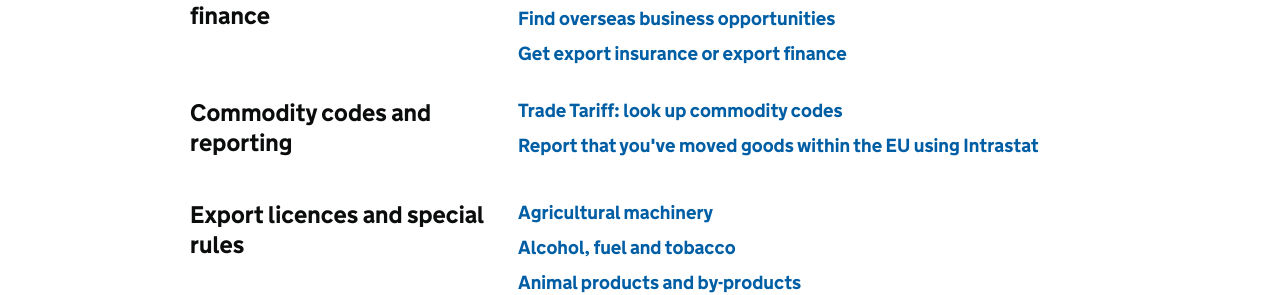
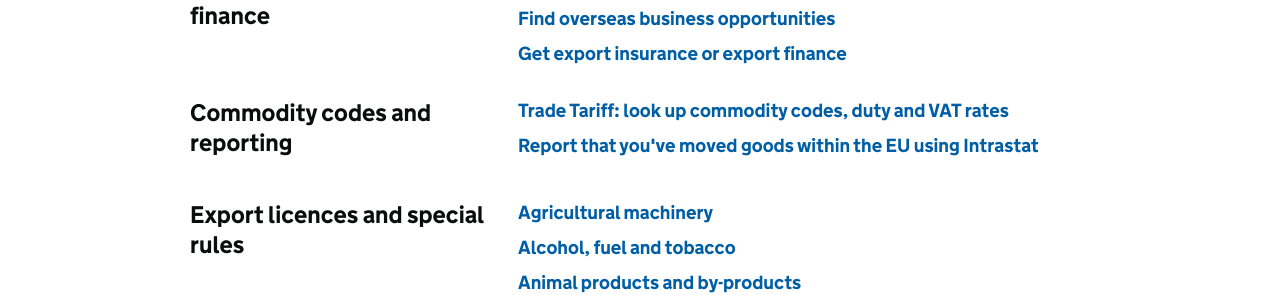
Before and after one commit to alphagov/govuk-import-export-prototype, a Jekyll site: the page built from topic/business-and-self-employed/exporting-and-doing-business-abroad.html, in a window 1280 px wide. Shown: the part 680-975 px from the top of the page. Built offline with Jekyll 4.4.1, drawn with Linux system fonts in a browser that asks for light colours.

Commit message:
Update exporting-and-doing-business-abroad.html

```diff
--- a/topic/business-and-self-employed/exporting-and-doing-business-abroad.html
+++ b/topic/business-and-self-employed/exporting-and-doing-business-abroad.html
@@ -29,7 +29,7 @@
 
  - title: Commodity codes and reporting
    links:
-     - name: "Trade Tariff: look up commodity codes"
+     - name: "Trade Tariff: look up commodity codes, duty and VAT rates"
        url: '/start/trade-tariff.html'
      - name: Report that you've moved goods within the EU using Intrastat
        url: '/guide/report-moved-goods-intrastat/when-you-must-register.html'
```
